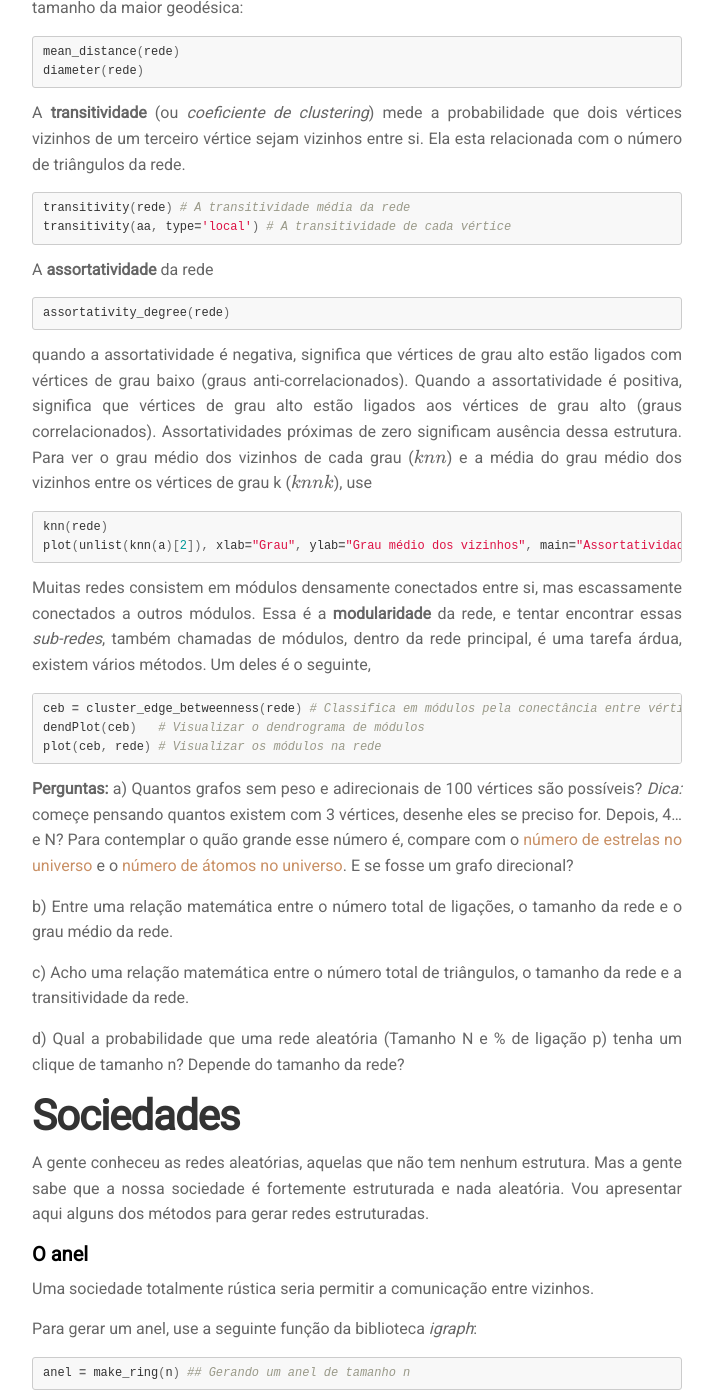
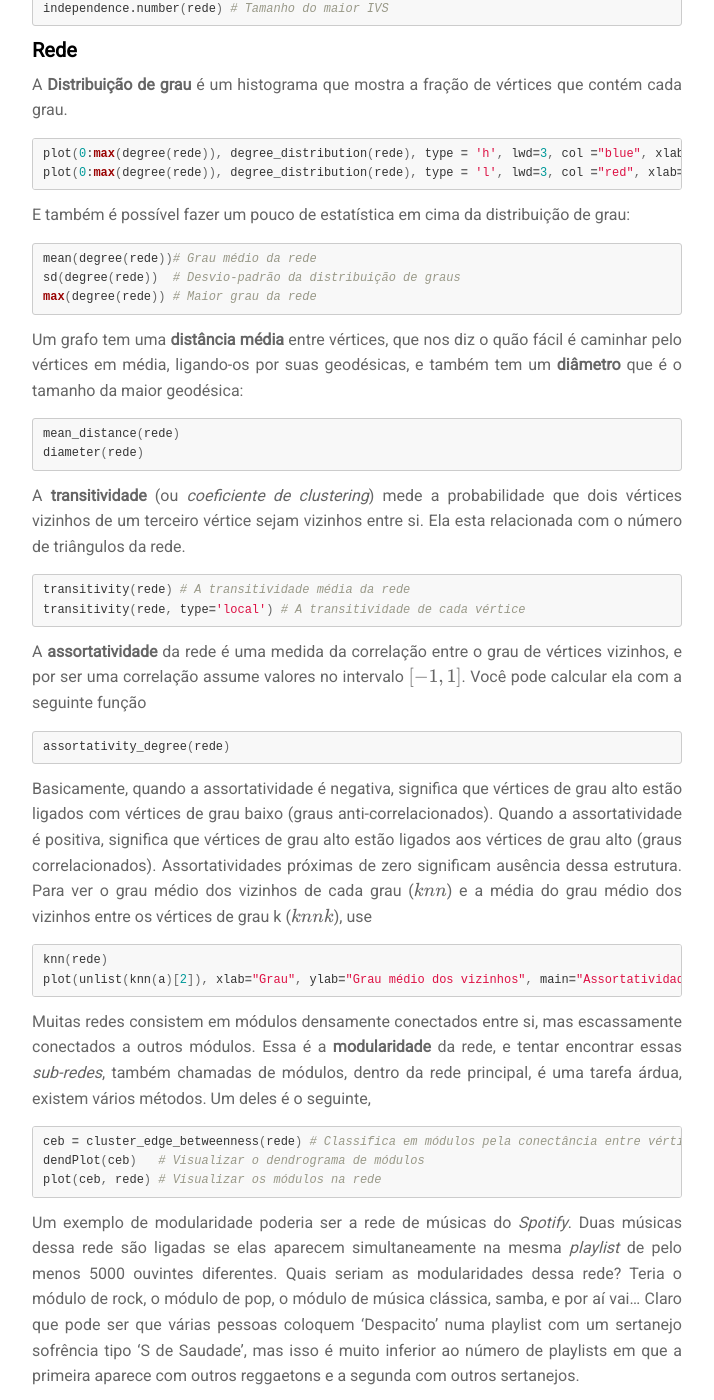
Before and after one commit to vsudbrack/vsudbrack.github.io, a Jekyll site: the page built from ictp-jovens.md, in a window 1280 px wide and 1400 px high, scrolled down 11783 px. Shown: the whole window, without its empty margins (283-997 px from the left). Built offline with Jekyll 4.4.1, drawn with Linux system fonts in a browser that asks for light colours; nearby versions of some CDN libraries; formulas are drawn with MathJax 3; comment, search, counter and statistics services are not loaded; some of the changed text lies outside the part shown.

Commit message:
Add content

````diff
--- a/ictp-jovens.md
+++ b/ictp-jovens.md
@@ -180,6 +180,12 @@ closeness(rede) # Retorna a proximidade de cada vértice
 ```
 Vértices com proximidade alta estão 'afastados' da rede - a informação precisa percorrer uma distância maior para chegar nesses vértices.
 
+Já a **matriz de co-citação** é uma matriz quadrado com o mesmo tamanho da rede, e fornece informação sobre o número de ligações compartilhados por quaisquer dois vértices da rede. É uma medida de *semelhança* entre dois vértices diferentes.
+```r
+cocitation(rede)[1,3] # Número de vértices que 1 e 3 compartilham
+```
+Esse nome vem do contexto de redes bibliográficas - dois artigos são conectados se eles se citam. Esse conceito é bem importante em algoritmos de recomendação de conteúdo para usuário. Imagina a rede de filmes da Netflix e dois filmes são conectados se mais de $70%$ dos usuário que assistiram ambos os filmes, favoritaram ambos. Agora um outro usuário que terminou de ver um filme do catálogo, e agora precisa de uma recomendação do próximo filme para assistir: basta achar o filme com maior índice de co-citação com o filmes que esse usuário favoritou. Claro que isso pode (e deve!) ser bem mais complexo, com múltiplos critérios para sugestão...
+
 #### Ligações
 
 A **densidade de ligações** é a razão entre o número de ligações existentes sobre o número de possíveis ligações na rede, e é calculada por
@@ -208,7 +214,7 @@ independence.number(rede) # Tamanho do maior IVS
 
 #### Rede
 
-Distribuição de **grau**.
+A **Distribuição de grau** é um histograma que mostra a fração de vértices que contém cada grau.
 ```r
 plot(0:max(degree(rede)), degree_distribution(rede), type = 'h', lwd=3, col ="blue", xlab="Grau", ylab="Frequência", main="Distribuição de grau") # Em escala linear
 plot(0:max(degree(rede)), degree_distribution(rede), type = 'l', lwd=3, col ="red", xlab="Grau", ylab="Frequência", main="Distribuição de grau", log = "xy") # Em escala log
@@ -230,14 +236,14 @@ diameter(rede)
 A **transitividade** (ou *coeficiente de clustering*) mede a probabilidade que dois vértices vizinhos de um terceiro vértice sejam vizinhos entre si. Ela esta relacionada com o número de triângulos da rede.
 ```r
 transitivity(rede) # A transitividade média da rede
-transitivity(aa, type='local') # A transitividade de cada vértice
+transitivity(rede, type='local') # A transitividade de cada vértice
 ```
 
-A **assortatividade** da rede
+A **assortatividade** da rede é uma medida da correlação entre o grau de vértices vizinhos, e por ser uma correlação assume valores no intervalo $[-1,1]$. Você pode calcular ela com a seguinte função
 ```r
 assortativity_degree(rede)
 ```
-quando a assortatividade é negativa, significa que vértices de grau alto estão ligados com vértices de grau baixo (graus anti-correlacionados). Quando a assortatividade é positiva, significa que vértices de grau alto estão ligados aos vértices de grau alto (graus correlacionados). Assortatividades próximas de zero significam ausência dessa estrutura.
+Basicamente, quando a assortatividade é negativa, significa que vértices de grau alto estão ligados com vértices de grau baixo (graus anti-correlacionados). Quando a assortatividade é positiva, significa que vértices de grau alto estão ligados aos vértices de grau alto (graus correlacionados). Assortatividades próximas de zero significam ausência dessa estrutura.
 Para ver o grau médio dos vizinhos de cada grau ($knn$) e a média do grau médio dos vizinhos entre os vértices de grau k ($knnk$), use
 ```r
 knn(rede)
@@ -250,7 +256,7 @@ ceb = cluster_edge_betweenness(rede) # Classifica em módulos pela conectância
 dendPlot(ceb)   # Visualizar o dendrograma de módulos
 plot(ceb, rede) # Visualizar os módulos na rede
 ```
-
+Um exemplo de modularidade poderia ser a rede de músicas do *Spotify*. Duas músicas dessa rede são ligadas se elas aparecem simultaneamente na mesma *playlist* de pelo menos 5000 ouvintes diferentes. Quais seriam as modularidades dessa rede? Teria o módulo de rock, o módulo de pop, o módulo de música clássica, samba, e por aí vai... Claro que pode ser que várias pessoas coloquem 'Despacito' numa playlist com um sertanejo sofrência tipo 'S de Saudade', mas isso é muito inferior ao número de playlists em que a primeira aparece com outros reggaetons e a segunda com outros sertanejos.
 
 **Perguntas:**
 a) Quantos grafos sem peso e adirecionais de 100 vértices são possíveis?
````
